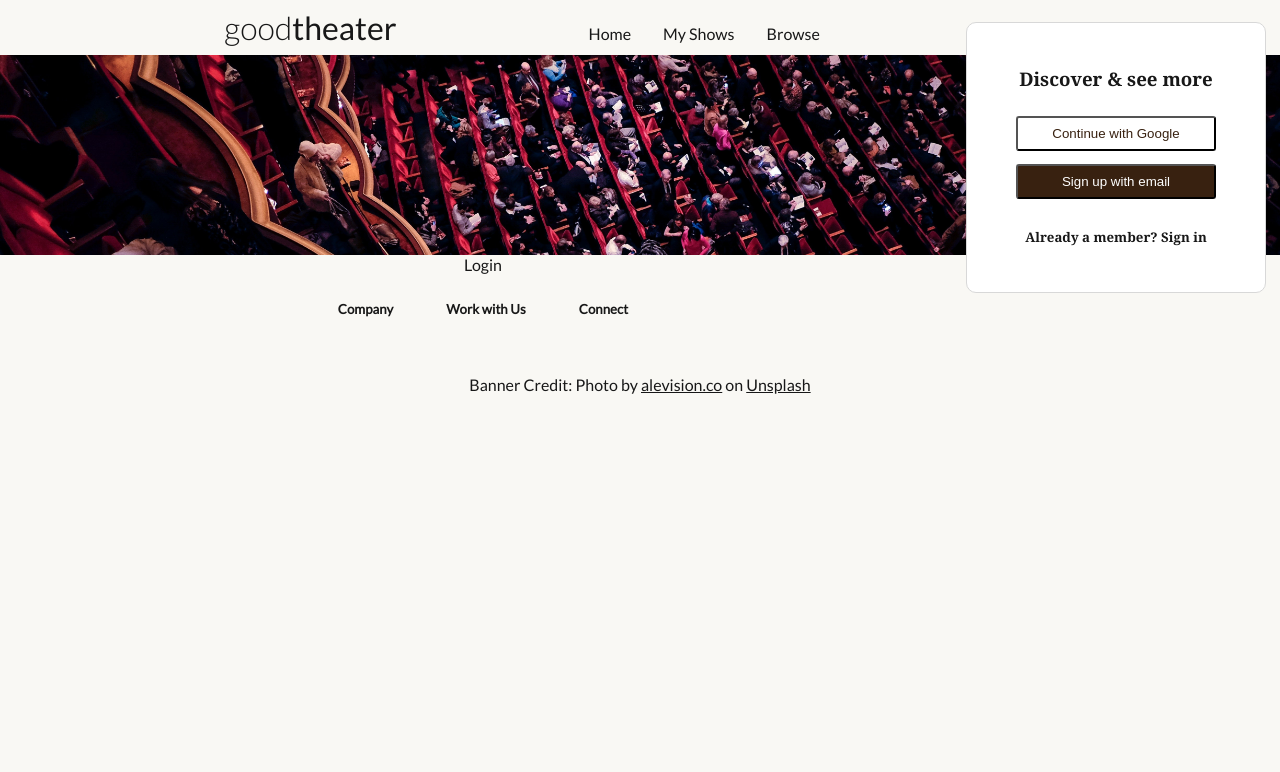
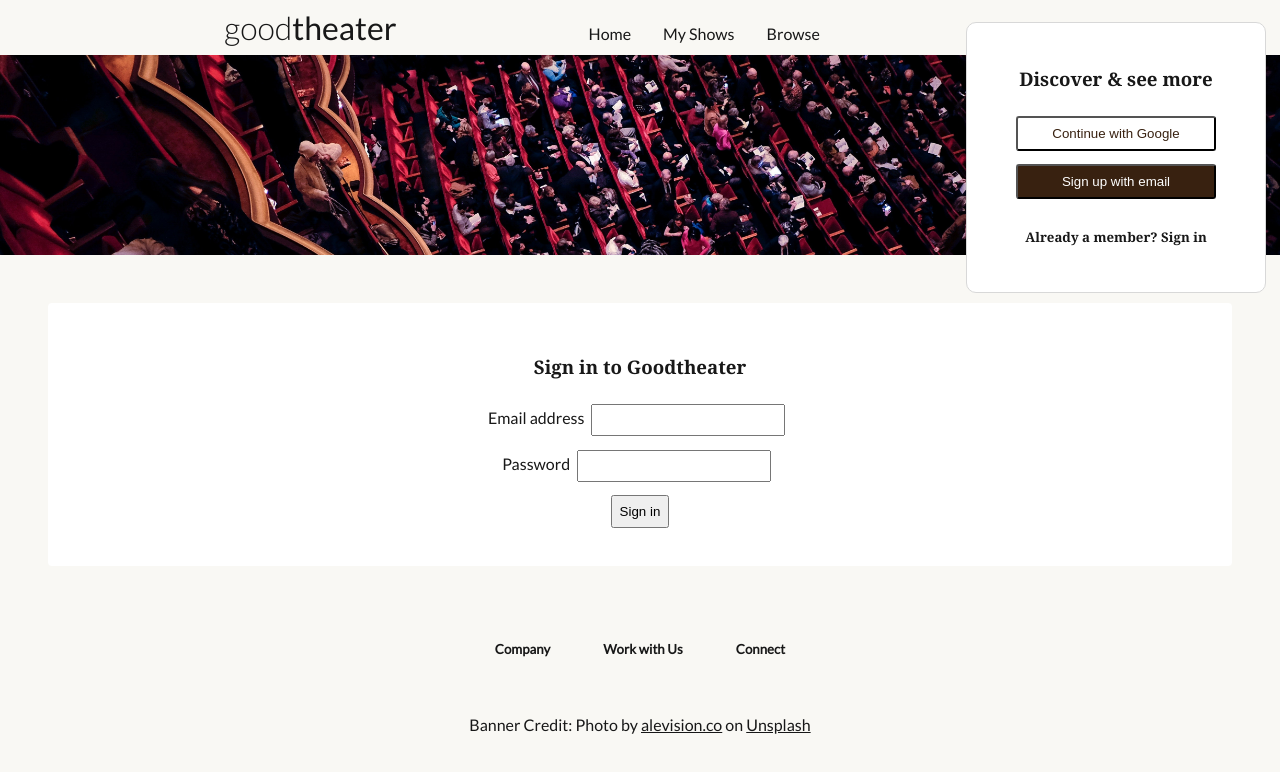
Before and after one commit to isphinxs/theater-client, a React (Create React App) app: page /login in a window 1280 px wide. Shown: the top 772 px of the page. Built offline with nearby package versions, Linux system fonts and the light colour scheme; no server answers.

Commit message:
Add simple styling to login form

```diff
--- a/src/App.css
+++ b/src/App.css
@@ -130,3 +130,27 @@ button#google {
   min-width: 200px;
   margin: 0.5em;
 }
+
+div#login-form {
+  background: white;
+  text-align: center;
+  border-radius: 4px;
+  margin: 3em;
+  padding: 2em;
+}
+
+div#login-form h3 {
+  font-family: "Merriweather", Georgia, "Times New Roman", serif;
+}
+
+div#login-form input {
+  margin: 0.5em;
+  padding: 0.5em;
+}
+
+div#login-form button {
+  background: #F4F1EA;
+  border-radius: 3px;
+  display: inline-block;
+  min-width: 200px;
+}
--- a/src/components/LoginForm.js
+++ b/src/components/LoginForm.js
@@ -1,9 +1,24 @@
 import React, { Component } from 'react';
 
 class LoginForm extends Component {
+    handleSubmit = event => {
+        event.preventDefault();
+    }
+
     render() {
         return(
-            "Login"
+            <div id="login-form">
+                <h3>Sign in to Goodtheater</h3>
+                <form onSubmit={this.handleSubmit}>
+                    <label for="email">Email address</label>
+                    <input type="text" id="email" />
+                    <br />
+                    <label for="password">Password</label>
+                    <input type="password" />
+                    <br />
+                    <input type="submit" value="Sign in" />
+                </form>
+            </div>
         )
     }
 }
```
